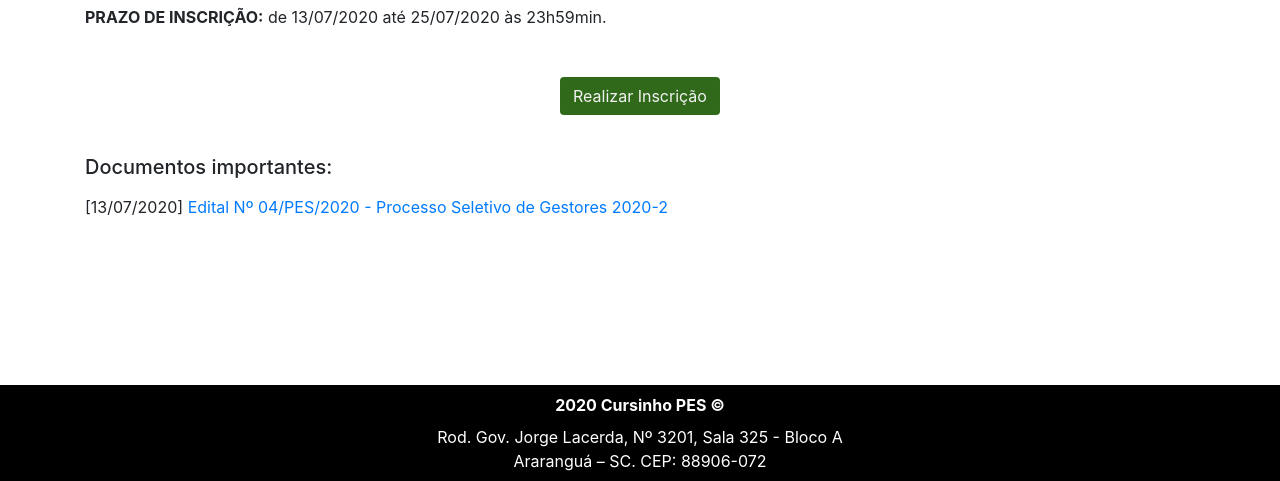
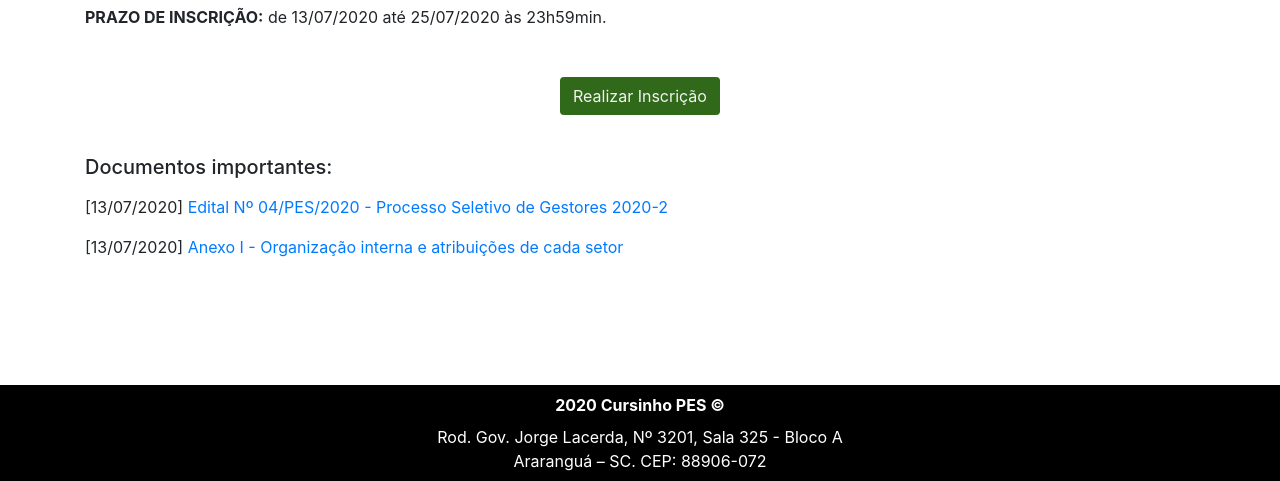
Before and after one commit to RogerEC/pes.ufsc.br-antigo, a PHP site: page /processo-seletivo/gestao in a window 1280 px wide. Shown: the part 319-800 px from the top of the page. Run offline with PHP 8.4, Linux system fonts and the light colour scheme.

Commit message:
Adicionado o Anexo I do Edital Nº 04/PES/2020

```diff
--- a/public_html/processo-seletivo/gestao/index.php
+++ b/public_html/processo-seletivo/gestao/index.php
@@ -32,6 +32,7 @@
                 </div>
                 <p><h5>Documentos importantes:</h5></p>
                 <p>[13/07/2020] <a href="/processo-seletivo/gestao/2020/Edital_N04PES2020.pdf" target="_blank">Edital Nº 04/PES/2020 - Processo Seletivo de Gestores 2020-2</a></p>
+                <p>[13/07/2020] <a href="/processo-seletivo/gestao/2020/Edital_N04PES2020-Anexo_I.pdf" target="_blank">Anexo I - Organização interna e atribuições de cada setor</a></p>
                 <!--<p>[07/07/2020] <a href="/processo-seletivo/gestao/2020/Cancelamento_Edital_N01PES2020.pdf" target="_blank">Cancelamento do Edital Nº 01/PES/2020</a></p>
                 <p>[16/03/2020] <a href="/processo-seletivo/gestao/2020/Suspensao_Edital_N01PES2020.pdf" target="_blank">Suspensão do Cronograma de Atividades para o Edital Nº 01/PES/2020</a></p>
                 <p>[13/03/2020] <a href="/processo-seletivo/gestao/2020/Edital_N01PES2020-2.pdf" target="_blank">Prorrogação do prazo de inscrição para o Edital Nº 01/PES/2020</a></p>
```
Also changed, not shown: 2 other files.
